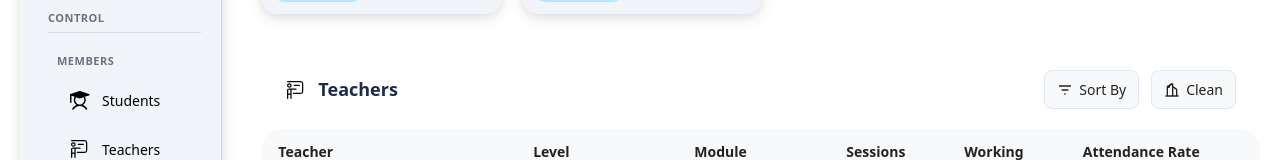
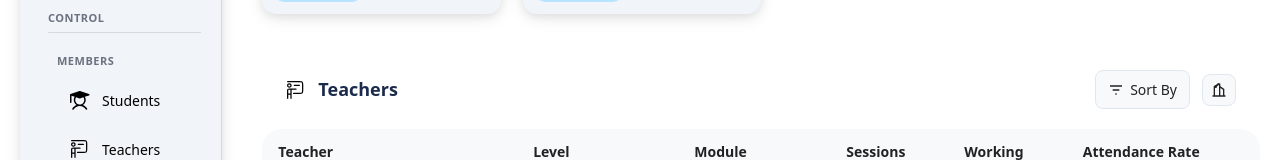
Before and after one commit to Aiimene/Edux, a Next.js app: page /admin/attendance in a window 1280 px wide. Shown: the part 292-452 px from the top of the page. Built offline with nearby package versions, Linux system fonts and the light colour scheme.

Commit message:
style: follow the design in icons

```diff
--- a/src/components/attendance/AttendanceTable/AttendanceTable.module.css
+++ b/src/components/attendance/AttendanceTable/AttendanceTable.module.css
@@ -69,16 +69,16 @@
 .cleanButton {
   display: flex;
   align-items: center;
-  gap: 6px;
-  padding: 8px 12px;
+  justify-content: center;
+  padding: 8px;
   background: #f8f9fa;
   border: 1px solid #e1e7f0;
   border-radius: 8px;
   cursor: pointer;
-  font-size: 14px;
-  font-weight: 500;
   color: #222;
   transition: all 0.2s;
+  min-width: 32px;
+  height: 32px;
 }
 
 .cleanButton:hover {
--- a/src/components/attendance/AttendanceTable/AttendanceTable.tsx
+++ b/src/components/attendance/AttendanceTable/AttendanceTable.tsx
@@ -231,7 +231,6 @@ const AttendanceTable: React.FC<AttendanceTableProps> = ({
               <circle cx="9" cy="5" r="0.5" fill="currentColor" />
               <circle cx="11" cy="3" r="0.5" fill="currentColor" />
             </svg>
-            <span>Clean</span>
           </button>
         </div>
         </div>
```
